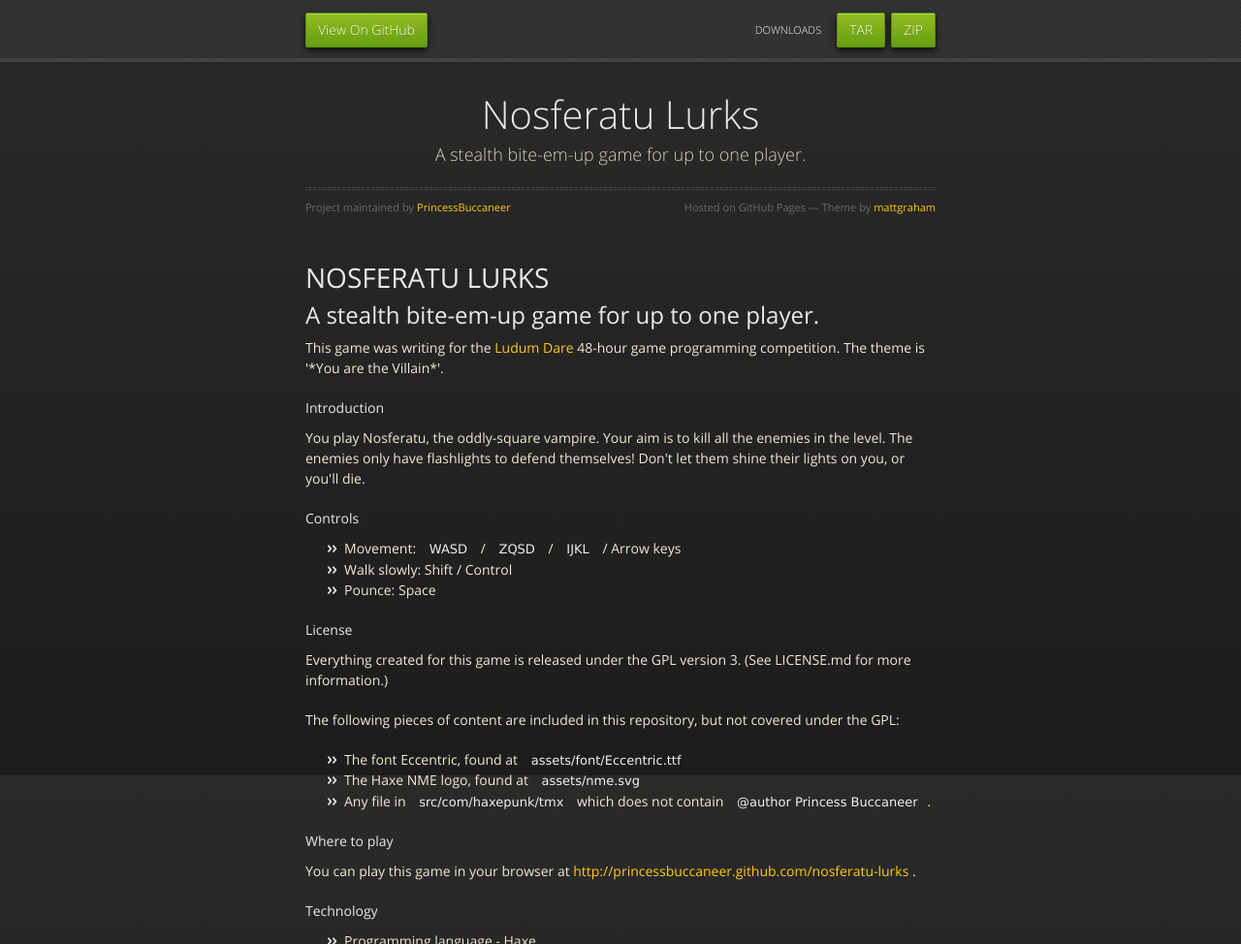
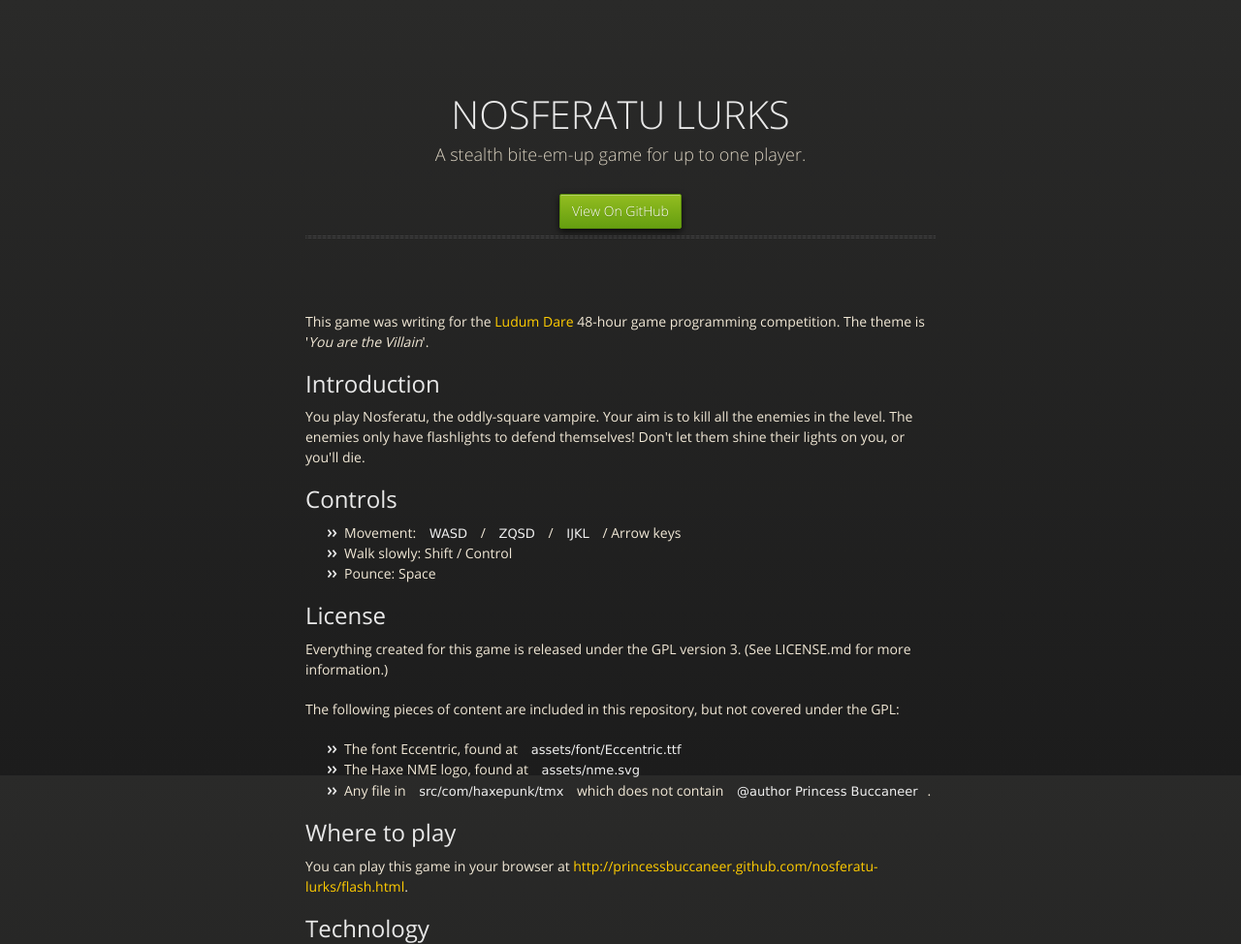
Before and after one commit to PrincessBuccaneer/nosferatu-lurks, a plain HTML site: page index.html in a window 1280 px wide. Shown: the top 974 px of the page at 97% size. Drawn offline with nearby package versions, Linux system fonts and the light colour scheme.

Commit message:
added flash version

```diff
--- a/index.html
+++ b/index.html
@@ -18,43 +18,34 @@
 
   </head>
   <body>
-      <div id="header">
-        <nav>
-          <li class="fork"><a href="https://github.com/PrincessBuccaneer/nosferatu-lurks">View On GitHub</a></li>
-          <li class="downloads"><a href="https://github.com/PrincessBuccaneer/nosferatu-lurks/zipball/master">ZIP</a></li>
-          <li class="downloads"><a href="https://github.com/PrincessBuccaneer/nosferatu-lurks/tarball/master">TAR</a></li>
-          <li class="title">DOWNLOADS</li>
-        </nav>
-      </div><!-- end header -->
-
     <div class="wrapper">
 
       <section>
         <div id="title">
-          <h1>Nosferatu Lurks</h1>
+          <h1>NOSFERATU LURKS</h1>
           <p>A stealth bite-em-up game for up to one player.</p>
-          <hr>
-          <span class="credits left">Project maintained by <a href="https://github.com/PrincessBuccaneer">PrincessBuccaneer</a></span>
-          <span class="credits right">Hosted on GitHub Pages &mdash; Theme by <a href="http://twitter.com/#!/michigangraham">mattgraham</a></span>
+		  <nav>
+          <li class="fork"><a href="https://github.com/PrincessBuccaneer/nosferatu-lurks">View On GitHub</a></li>
+		  </nav>
+		            <hr>
+
         </div>
 
-        <h1>NOSFERATU LURKS</h1>
+<p>This game was writing for the <a href="http://www.ludumdare.com/compo/">Ludum Dare</a> 48-hour game programming competition. The theme is '<em>You are the Villain</em>'.</p>
 
-<h2>A stealth bite-em-up game for up to one player.</h2>
-
-<p>This game was writing for the <a href="http://www.ludumdare.com/compo/">Ludum Dare</a> 48-hour game programming competition. The theme is '*You are the Villain*'.</p>
-
-<h4>Introduction</h4>
+<h2>Introduction</h2>
 
 <p>You play Nosferatu, the oddly-square vampire. Your aim is to kill all the enemies in the level. The enemies only have flashlights to defend themselves! Don't let them shine their lights on you, or you'll die.</p>
 
-<h4>Controls</h4>
+<h2>Controls</h2>
 
 <ul>
 <li>Movement: <code>WASD</code> / <code>ZQSD</code> / <code>IJKL</code> / Arrow keys</li>
 <li>Walk slowly: Shift / Control</li>
 <li>Pounce: Space</li>
-</ul><h4>License</h4>
+</ul>
+
+<h2>License</h2>
 
 <p>Everything created for this game is released under the GPL version 3. (See LICENSE.md for more information.)</p>
 
@@ -66,11 +57,13 @@
 <li>The Haxe NME logo, found at <code>assets/nme.svg</code>
 </li>
 <li>Any file in <code>src/com/haxepunk/tmx</code> which does not contain <code>@author Princess Buccaneer</code>.</li>
-</ul><h4>Where to play</h4>
+</ul>
 
-<p>You can play this game in your browser at <a href="http://princessbuccaneer.github.com/nosferatu-lurks">http://princessbuccaneer.github.com/nosferatu-lurks</a> .</p>
+<h2>Where to play</h2>
 
-<h4>Technology</h4>
+<p>You can play this game in your browser at <a href="flash.html">http://princessbuccaneer.github.com/nosferatu-lurks/flash.html</a>.</p>
+
+<h2>Technology</h2>
 
 <ul>
 <li>Programming language - Haxe</li>
@@ -81,6 +74,9 @@
 <li>Map editing - Tiled</li>
 </ul>
       </section>
+	  <section>
+	            <span class="credits right">Theme by <a href="http://twitter.com/#!/michigangraham">mattgraham</a></span>
+				</section>
 
     </div>
     <!--[if !IE]><script>fixScale(document);</script><![endif]-->
--- a/stylesheets/styles.css
+++ b/stylesheets/styles.css
@@ -694,28 +694,11 @@ dt {
   font-weight: normal;
 }
 
-#header {
-  z-index: 100;
-  left: 0;
-  top: 0px;
-  height: 60px;
-  width: 100%;
-  position: fixed;
-  background: url(../images/nav-bg.gif) #353535;
-  border-bottom: 4px solid #434343;
-  -moz-box-shadow: 0px 1px 3px rgba(0, 0, 0, 0.25);
-  -webkit-box-shadow: 0px 1px 3px rgba(0, 0, 0, 0.25);
-  -o-box-shadow: 0px 1px 3px rgba(0, 0, 0, 0.25);
-  box-shadow: 0px 1px 3px rgba(0, 0, 0, 0.25);
+nav {
+	text-align: center;
 }
-#header nav {
-  max-width: 650px;
-  margin: 0 auto;
-  padding: 0 10px;
-  background: blue;
-  margin: 6px auto;
-}
-#header nav li {
+
+nav li {
   font-family: 'OpenSansLight', "Helvetica Neue", Helvetica, Arial, sans-serif;
   font-weight: normal;
   list-style: none;
@@ -725,7 +708,7 @@ dt {
   text-shadow: 0px 1px 0px rgba(0, 0, 0, 0.2);
   font-size: 14px;
 }
-#header nav li a {
+nav li a {
   color: white;
   border: 1px solid #5d910b;
   background: -webkit-gradient(linear, 50% 0%, 50% 100%, color-stop(0%, #93bd20), color-stop(100%, #659e10));
@@ -752,7 +735,7 @@ dt {
   display: inline-block;
   text-align: center;
 }
-#header nav li a:hover {
+nav li a:hover {
   background: -webkit-gradient(linear, 50% 0%, 50% 100%, color-stop(0%, #749619), color-stop(100%, #527f0e));
   background: -webkit-linear-gradient(#749619, #527f0e);
   background: -moz-linear-gradient(#749619, #527f0e);
@@ -765,19 +748,6 @@ dt {
   -webkit-box-shadow: inset 0px 1px 1px rgba(0, 0, 0, 0.2), 0px 1px 0px rgba(0, 0, 0, 0);
   -o-box-shadow: inset 0px 1px 1px rgba(0, 0, 0, 0.2), 0px 1px 0px rgba(0, 0, 0, 0);
   box-shadow: inset 0px 1px 1px rgba(0, 0, 0, 0.2), 0px 1px 0px rgba(0, 0, 0, 0);
-}
-#header nav li.fork {
-  float: left;
-  margin-left: 0px;
-}
-#header nav li.downloads {
-  float: right;
-  margin-left: 6px;
-}
-#header nav li.title {
-  float: right;
-  margin-right: 10px;
-  font-size: 11px;
 }
 
 section {
```
Also changed, not shown: flash.html (added, +9 -0 lines), 1 other file.
